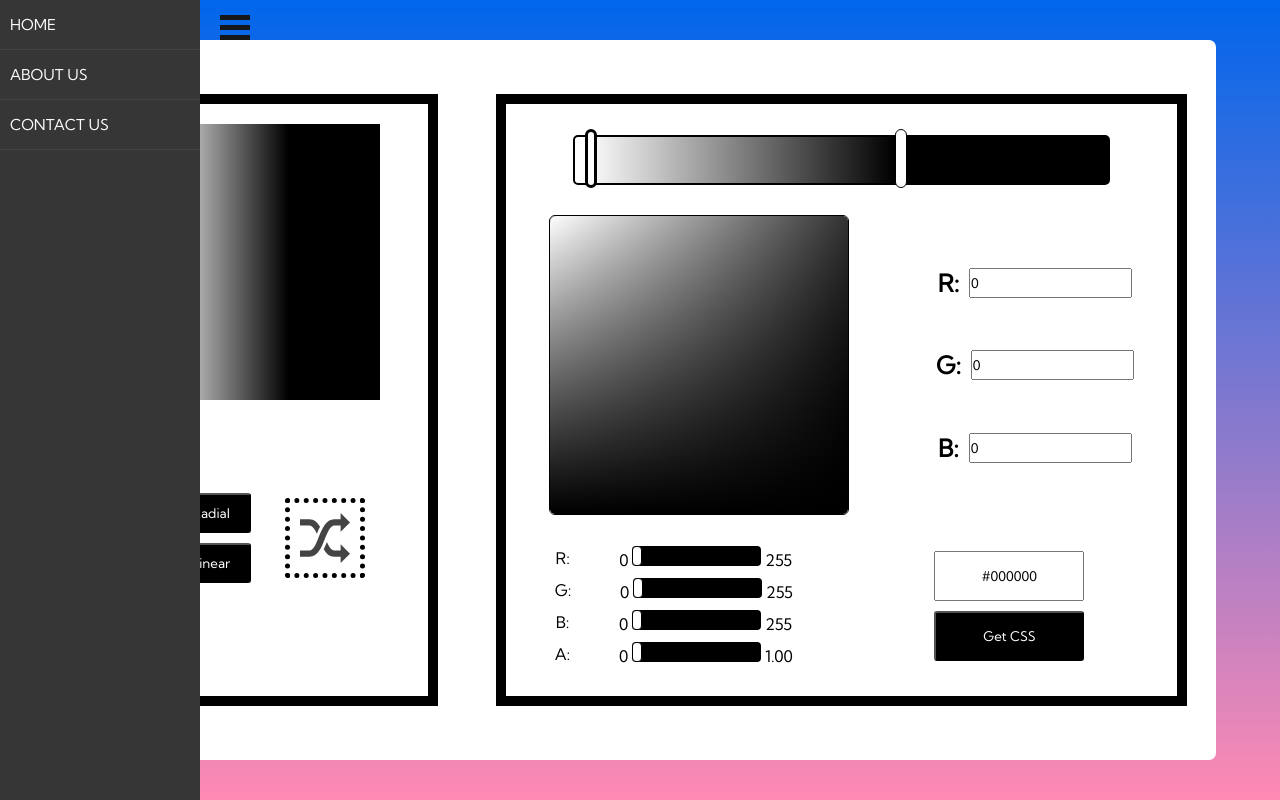
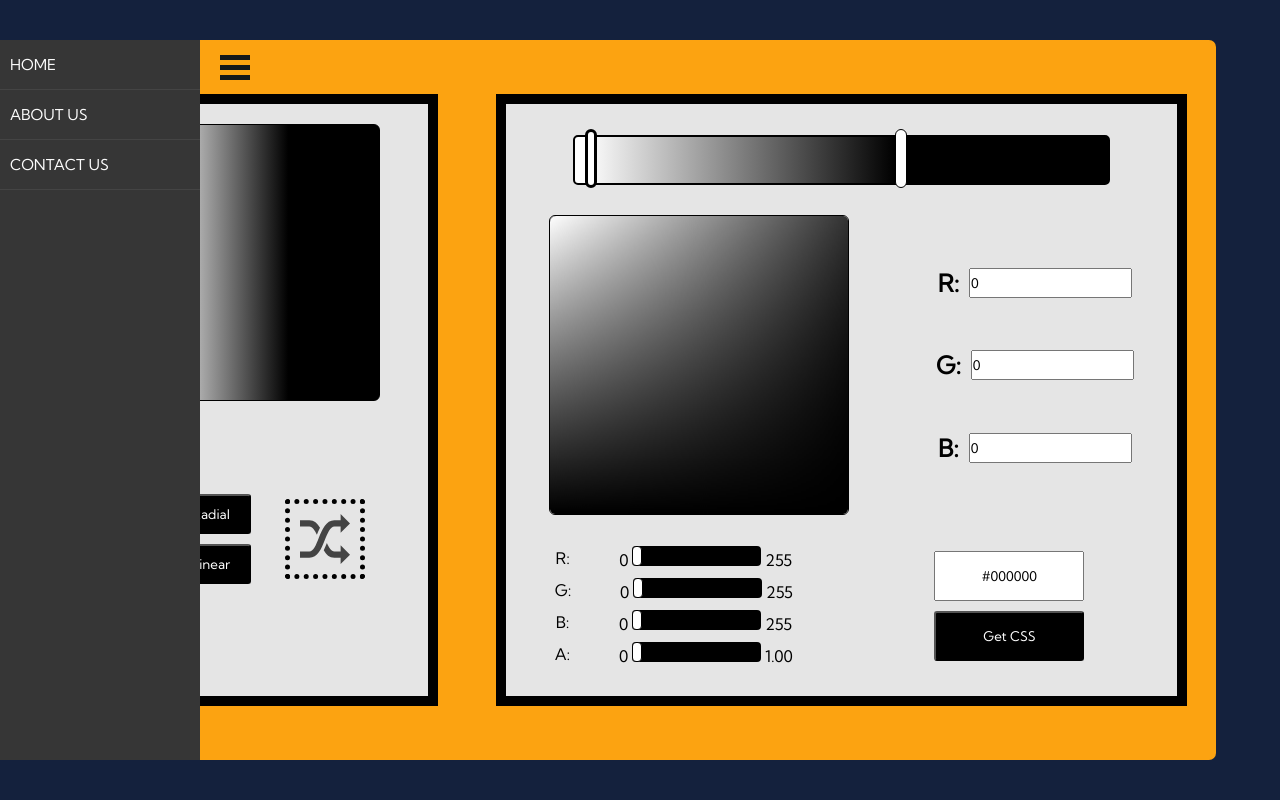
Before and after one commit to suryakanigolla/css-gradient-gen, a PHP site: page / in a window 1280 px wide. Run offline with PHP 8.4, Linux system fonts and the light colour scheme.

Commit message:
changed colour palette

```diff
--- a/css/styles.css
+++ b/css/styles.css
@@ -6,7 +6,7 @@
 }
 
 body {
-    background: linear-gradient(to bottom, #0066eb 0%, #ff8ab3 100%);
+    background: #14213D;
     display: flex;
     justify-content: center;
     align-items: center;
@@ -14,7 +14,7 @@ body {
 }
 
 .container {
-    background-color: white;
+    background-color: #FCA311;
     width: 90%;
     height: 90%;
     border-radius: 7px;
@@ -24,6 +24,7 @@ body {
 }
 
 .leftBox {
+    background-color: #E5E5E5;
     display: flex;
     flex-direction: column;
     justify-content: space-around;
@@ -39,6 +40,8 @@ body {
     background-color: grey;
     width: 80%;
     background: linear-gradient(to bottom, #0066eb 0%, #ff8ab3 100%);
+    border: 1px solid black;
+    border-radius: 6px;
 }
 
 .gradientToolbox {
@@ -82,7 +85,7 @@ body {
 .rightBox {
     width: 60%;
     height: 85%;
-    background-color: white;
+    background-color: #E5E5E5;
     border: 10px solid black;
     display: flex;
     flex-direction: column;
@@ -266,12 +269,14 @@ body {
 /* SideBar Styles */
 #sidebar {
     position:absolute;
-    top:0px;
+    top:50%;
     left:-200px;
     width:200px;
-    height:100%;
+    height:90%;
     background:#363636;
-    transition:all 300ms linear;
+    transform: translateY(-50%);
+    transition:left 300ms linear;
+    transition-timing-function: ease-in;
   }
 
   #sidebar.active {
```
